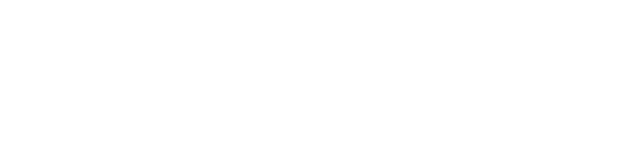
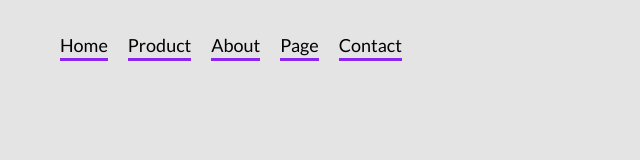
Before and after one commit to akash-mothe/Furn, a plain HTML site: page index.html in a window 1280 px wide. Shown: the whole page, without its empty margins (0-640 px from the left). Drawn offline with Linux system fonts and the light colour scheme.

Commit message:
added navbar

```diff
--- /dev/null
+++ b/css/index.css
@@ -0,0 +1,65 @@
+*{
+    margin: 0;
+    padding: 0;
+    box-sizing: border-box;
+}
+
+html{
+    font-size: 10px;
+}
+
+body{
+    background-color: rgb(228, 228, 228);
+}
+
+#header{
+    width: 100vw;
+    height: 100vh;
+    /* border: 2px solid red; */
+}
+
+#navbar{
+    margin-top: 2rem;
+    width: 100%;
+    height: 5rem;
+    display: flex;
+    /* border: 2px solid black; */
+}
+
+#navbar .nav-left{
+    padding-left: 4rem;
+    width: 60%;
+    height: 100%;
+    display: flex;
+    align-items: center;
+
+    /* border: 2px solid black; */
+}
+
+#navbar .nav-left a{
+    padding: .5rem 0;
+    margin-left: 2rem;
+    font-size: 1.8rem;
+    text-decoration: none;
+    font-family: 'Lato', sans-serif;
+    color: black;
+    position: relative;
+    transition: .5s linear;
+}
+
+#navbar .nav-left a::after{
+    content: "";
+    position: absolute;
+    bottom: 0;
+    left: 0;
+    width: 100%;
+    height: 3px;
+    background-color: rgb(141, 38, 237);
+}
+
+#navbar .nav-right{
+    width: 40%;
+    height: 100%;
+    /* border: 2px solid black; */
+
+}
--- a/index.html
+++ b/index.html
@@ -4,9 +4,26 @@
     <meta charset="UTF-8">
     <meta http-equiv="X-UA-Compatible" content="IE=edge">
     <meta name="viewport" content="width=device-width, initial-scale=1.0">
+    <link rel="stylesheet" href="./css/index.css">
+
+    <!-- =========FONT LINKS======== -->
+    <link rel="preconnect" href="https://fonts.googleapis.com">
+    <link rel="preconnect" href="https://fonts.gstatic.com" crossorigin>
+    <link href="https://fonts.googleapis.com/css2?family=Lato:wght@400;700;900&display=swap" rel="stylesheet">
     <title>Document</title>
 </head>
 <body>
-
+    <header id="header">
+        <nav id="navbar">
+            <div class="nav-left">
+                <a href="">Home</a>
+                <a href="">Product</a>
+                <a href="">About</a>
+                <a href="">Page</a>
+                <a href="">Contact</a>
+            </div>
+            <div class="nav-right"></div>
+        </nav>
+    </header>
 </body>
 </html>
```
